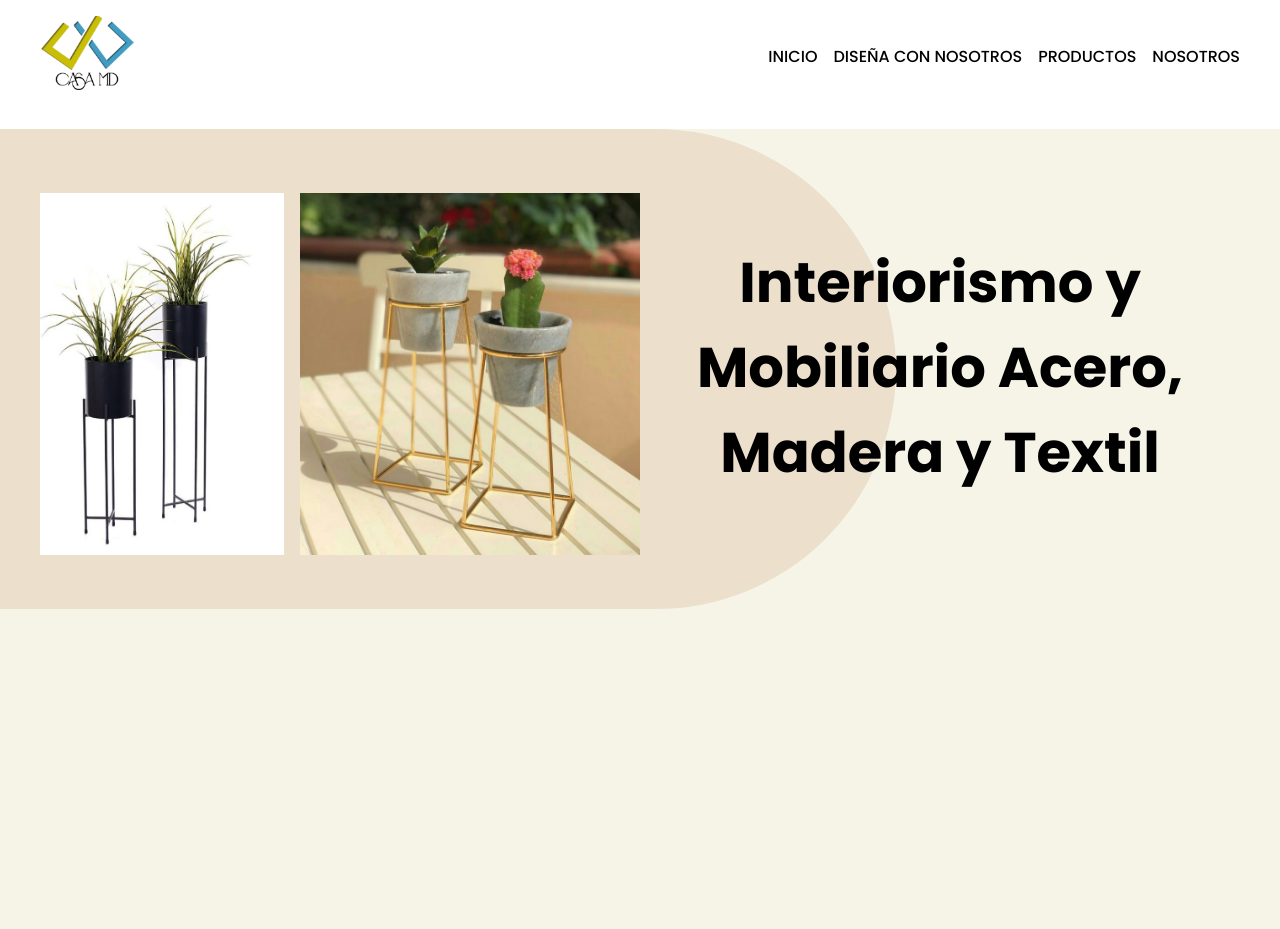
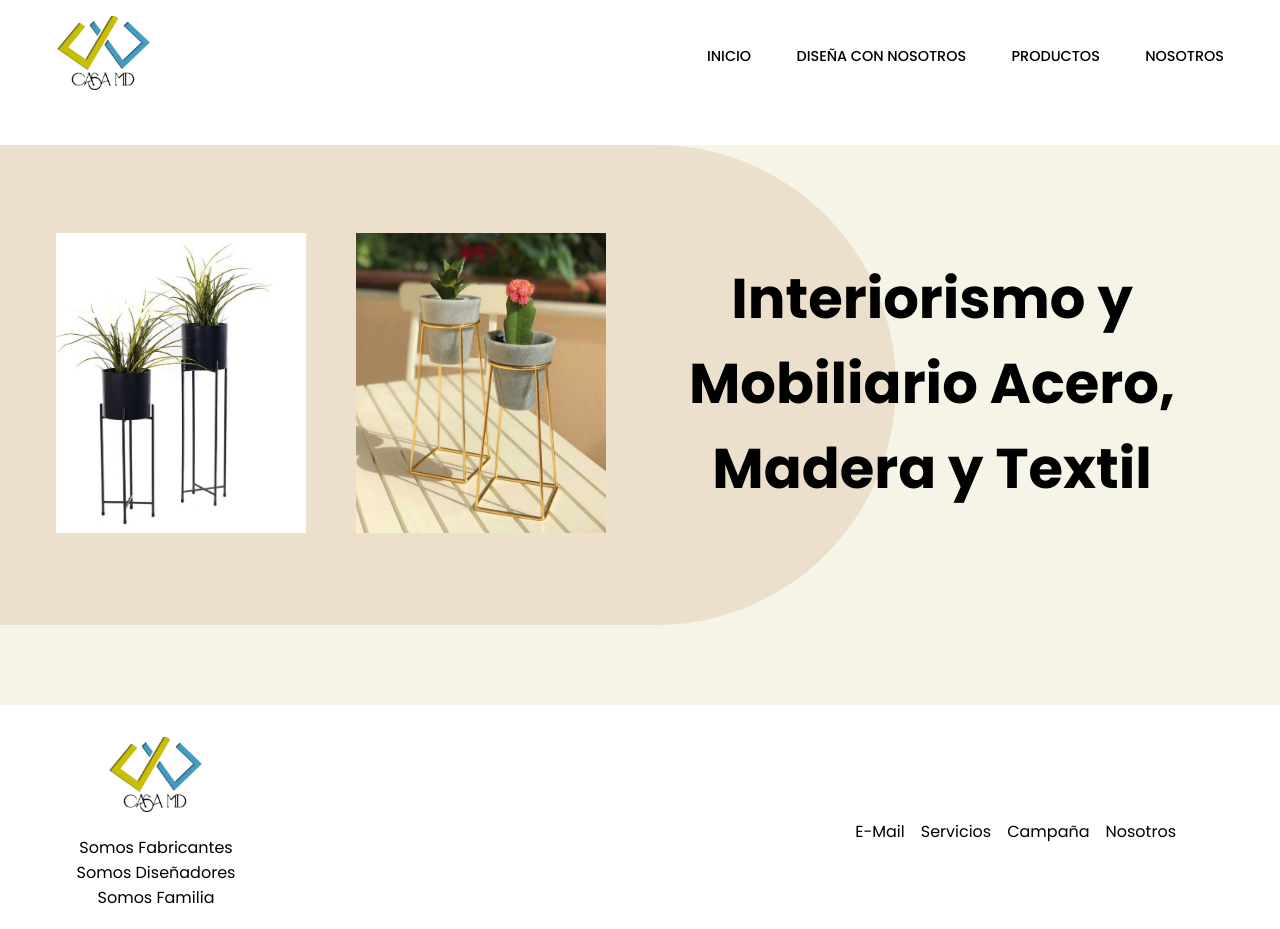
Before and after one commit to xllRoku/casaMD, a plain HTML site: page index.html in a window 1280 px wide. Drawn offline with Linux system fonts and the light colour scheme.

Commit message:
add responsive

```diff
--- /dev/null
+++ b/app/app.js
@@ -0,0 +1,24 @@
+const menuToggle = document.querySelector(".menu-toggle");
+const siteNavigation = document.querySelector(".primary-navigation");
+
+menuToggle.addEventListener("click", () => {
+  const isOpened = menuToggle.getAttribute("aria-expanded") === "true";
+  if (isOpened ? closeMenu() : openMenu());
+});
+
+function openMenu() {
+  menuToggle.setAttribute("aria-expanded", "true");
+  siteNavigation.setAttribute("data-state", "opened");
+}
+function closeMenu() {
+  menuToggle.setAttribute("aria-expanded", "false");
+  siteNavigation.setAttribute("data-state", "closing");
+
+  siteNavigation.addEventListener(
+    "animationend",
+    () => {
+      siteNavigation.setAttribute("data-state", "closed");
+    },
+    { once: true }
+  );
+}
--- a/index.html
+++ b/index.html
@@ -12,17 +12,52 @@
   </head>
   <body>
     <header>
-      <nav class="nav container">
+      <div class="container-header container">
         <figure class="logo">
           <img src="/assets/images/logo.PNG" alt="logo" class="" />
         </figure>
+        <nav class="site-nav">
+          <button
+            class="menu-toggle"
+            aria-controls="primary-navigation"
+            aria-expanded="false"
+          >
+            <span class="visually-hidden">Menu</span>
+            <div class="hamburger" aria-hidden="true"></div>
+          </button>
+
+          <ul
+            data-state="closed"
+            class="primary-navigation"
+            id="primary-navigation"
+          >
+            <li>
+              <a href=""><i class="fa fa-home site-nav--icon"></i>inicio</a>
+            </li>
+            <li>
+              <a href=""
+                ><i class="fa fa-info site-nav--icon"></i>diseña con nosotros</a
+              >
+            </li>
+            <li>
+              <a href=""
+                ><i class="fa fa-pencil site-nav--icon"></i>productos</a
+              >
+            </li>
+            <li>
+              <a href=""><i class="fa fa-usd site-nav--icon"></i>nosotros</a>
+            </li>
+          </ul>
+        </nav>
+      </div>
+      <!-- <nav class="nav container">
         <ul class="listado-nav">
-          <li><a href="/index.html">inicio</a></li>
+          <li><a href="/index.html"></a></li>
           <li><a href="/pages/diseña-con-nosotros">diseña con nosotros</a></li>
           <li><a href="/pages/productos">productos</a></li>
           <li><a href="/pages/nosotoros">nosotros</a></li>
         </ul>
-      </nav>
+      </nav> -->
     </header>
     <main>
       <section class="producto-uno">
@@ -45,5 +80,27 @@
         </div>
       </section>
     </main>
+    <footer>
+      <div class="footer-container container">
+        <div class="logo-footer-container">
+          <figure class="logo-footer">
+            <img src="/assets/images/logo.PNG" alt="logo" />
+          </figure>
+          <p>Somos Fabricantes Somos Diseñadores Somos Familia</p>
+        </div>
+        <nav class="nav-footer">
+          <ul class="listado-nav-footer">
+            <li><a href="#">e-mail</a></li>
+            <li><a href="#">servicios</a></li>
+            <li><a href="#">campaña</a></li>
+            <li><a href="#">nosotros</a></li>
+            <li><a href="#"></a></li>
+            <li><a href="#"></a></li>
+            <li><a href="#"></a></li>
+          </ul>
+        </nav>
+      </div>
+    </footer>
+    <script src="app/app.js" />
   </body>
 </html>
--- a/styles/components/footer.css
+++ b/styles/components/footer.css
@@ -0,0 +1,59 @@
+.footer-container {
+  display: flex;
+  justify-content: space-between;
+  align-items: center;
+  margin-top: 2rem;
+}
+
+@media (min-width: 1020px) {
+  .footer-container {
+    display: flex;
+    justify-content: space-between;
+    align-items: center;
+    margin-top: 2rem;
+  }
+}
+
+.logo-footer-container {
+  display: flex;
+  flex-direction: column;
+  justify-content: center;
+  align-items: center;
+}
+
+@media (min-width: 768px) {
+  .logo-footer-container {
+    display: flex;
+    align-items: center;
+  }
+}
+
+.logo-footer {
+  width: 6rem;
+}
+
+.logo-footer-container p {
+  max-width: 200px;
+  text-align: center;
+}
+
+.listado-nav-footer {
+  padding: 0;
+}
+
+@media (min-width: 768px) {
+  .listado-nav-footer {
+    display: flex;
+    gap: 1rem;
+  }
+}
+
+.listado-nav-footer li {
+  list-style: none;
+  text-transform: capitalize;
+}
+
+.listado-nav-footer li a {
+  text-decoration: none;
+  color: black;
+}
--- a/styles/components/header.css
+++ b/styles/components/header.css
@@ -1,4 +1,4 @@
-.nav {
+/* .nav {
   display: flex;
   justify-content: space-between;
   align-items: center;
@@ -25,8 +25,199 @@
 .listado-nav li a:hover {
   border-bottom: 4px solid #ece0cd;
 }
+*/
 
-.container {
-  max-width: 1200px;
-  margin-inline: auto;
+.logo {
+  width: 6rem;
 }
+
+.container-header {
+  display: flex;
+  align-items: center;
+  justify-content: space-between;
+}
+
+/* colors -> https://coolors.co/e54b4b-ebebd3-464655-e4b363-e8e9eb */
+
+header {
+  color: #ebebd3;
+  padding: 1em 0;
+  position: relative;
+}
+
+header::after {
+  content: "";
+  clear: both;
+  display: block;
+}
+
+.primary-navigation {
+  width: 100%;
+  position: absolute;
+  top: 100%;
+  right: 0%;
+  background: #ece0cd;
+  transition: clip-path ease-in-out 700ms;
+  margin: 0;
+  padding: 0;
+  list-style: none;
+  z-index: 1;
+}
+
+.primary-navigation[data-state="opened"] {
+  animation: clipPathCircleOpen 750ms ease-in-out forwards;
+  display: block;
+}
+
+.primary-navigation[data-state="closing"] {
+  animation: clipPathCircleClose 750ms ease-in-out forwards;
+}
+.primary-navigation[data-state="closed"] {
+  display: none;
+}
+
+@media (min-width: 1020px) {
+  .primary-navigation {
+    position: initial;
+    background: none;
+  }
+
+  .primary-navigation[data-state="closed"] {
+    display: block;
+    display: flex;
+  }
+}
+
+@keyframes clipPathCircleOpen {
+  0% {
+    clip-path: circle(0% at top right);
+  }
+  100% {
+    clip-path: circle(250% at top right);
+  }
+}
+@keyframes clipPathCircleClose {
+  0% {
+    clip-path: circle(250% at top right);
+  }
+  100% {
+    clip-path: circle(0% at top right);
+  }
+}
+
+.sitve-nav {
+  width: 100%;
+}
+
+.site-nav li {
+  border-bottom: 1px solid #575766;
+}
+
+@media (min-width: 1020px) {
+  .site-nav li {
+    border-bottom: none;
+  }
+}
+
+.site-nav li:last-child {
+  border-bottom: none;
+}
+
+.site-nav a {
+  color: black;
+  display: block;
+  padding: 2em 4em 2em 1.5em;
+  text-transform: uppercase;
+  text-decoration: none;
+  font-size: 0.9rem;
+  text-align: center;
+}
+
+@media (min-width: 1020px) {
+  .site-nav a {
+    color: black;
+    padding: 0;
+    font-weight: 500;
+  }
+}
+
+.site-nav a:hover,
+.site-nav a:focus {
+  background: #e4b363;
+  color: #464655;
+}
+
+@media (min-width: 1020px) {
+  .site-nav a:hover,
+  .site-nav a:focus {
+    background: none;
+    border: none;
+  }
+}
+
+.site-nav--icon {
+  display: inline-block;
+  font-size: 1.5em;
+  margin-right: 1em;
+  width: 1.1em;
+  text-align: right;
+  color: rgba(255, 255, 255, 0.4);
+}
+
+.menu-toggle {
+  padding: 1em;
+  background: transparent;
+  border: 0;
+  position: absolute;
+  top: 2.5em;
+  right: 0.5em;
+  cursor: pointer;
+}
+
+@media (min-width: 1020px) {
+  .menu-toggle {
+    display: none;
+  }
+}
+
+.hamburger,
+.hamburger::before,
+.hamburger::after {
+  content: "";
+  display: block;
+  background: #ebebd3;
+  height: 3px;
+  width: 1.75em;
+  border-radius: 3px;
+  transition: all ease-in-out 500ms;
+}
+
+.hamburger::before {
+  transform: translateY(-6px);
+}
+
+.hamburger::after {
+  transform: translateY(3px);
+}
+
+[aria-expanded="true"] .hamburger {
+  transform: rotate(45deg);
+}
+
+[aria-expanded="true"] .hamburger::before {
+  opacity: 0;
+}
+
+[aria-expanded="true"] .hamburger::after {
+  transform: translateY(-3px) rotate(-90deg);
+}
+
+.visually-hidden {
+  clip: rect(0 0 0 0);
+  clip-path: inset(50%);
+  height: 1px;
+  overflow: hidden;
+  position: absolute;
+  white-space: nowrap;
+  width: 1px;
+}
--- a/styles/globals.css
+++ b/styles/globals.css
@@ -15,8 +15,20 @@ img {
   max-width: 100%;
   max-height: 100%;
   height: 100%;
+  width: 100%;
 }
 
 figure {
   margin: 0;
 }
+
+.container {
+  padding-inline: 1rem;
+}
+
+@media (min-width: 1200px) {
+  .container {
+    max-width: 1200px;
+    margin-inline: auto;
+  }
+}
--- a/styles/pages/index.page.css
+++ b/styles/pages/index.page.css
@@ -1,6 +1,12 @@
 .producto-uno {
   background-color: #f6f4e7;
   height: 100vh;
+}
+
+@media (min-width: 1020px) {
+  .producto-uno {
+    height: 70vh;
+  }
 }
 
 .producto-uno::before {
@@ -8,26 +14,67 @@
   display: block;
   position: absolute;
   width: 70%;
-  height: 480px;
+  height: 800px;
   background-color: #ece0cd;
   border-top-right-radius: 20rem;
   border-bottom-right-radius: 20rem;
 }
 
+@media (min-width: 1020px) {
+  .producto-uno::before {
+    height: 480px;
+  }
+}
+
 .producto-uno-container {
   position: relative;
-  display: grid;
-  grid-template-columns: repeat(2, 1fr);
-  padding-block: 4rem;
-  margin-block: 2rem;
+  display: flex;
+  flex-direction: column-reverse;
+}
+
+@media (min-width: 1020px) {
+  .producto-uno-container {
+    position: relative;
+    display: grid;
+    grid-template-columns: repeat(2, 1fr);
+    padding-block: 4rem;
+    margin-block: 2rem;
+  }
 }
 
 .container-imagenes {
   display: flex;
+  flex-direction: column;
+  align-items: center;
   gap: 1rem;
 }
 
+@media (min-width: 1020px) {
+  .container-imagenes {
+    display: grid;
+    grid-template-columns: repeat(2, 1fr);
+  }
+}
+
+.container-imagenes figure {
+  width: clamp(15.63rem, calc(11.16rem + 22.32vw), 31.25rem);
+  height: 300px;
+}
+
+@media (min-width: 1020px) {
+  .container-imagenes figure {
+    width: 250px;
+  }
+}
+
 .producto-uno-container h2 {
-  font-size: 3.5rem;
+  font-size: 2rem;
   text-align: center;
 }
+
+@media (min-width: 1020px) {
+  .producto-uno-container h2 {
+    font-size: 3.5rem;
+    text-align: center;
+  }
+}
```
